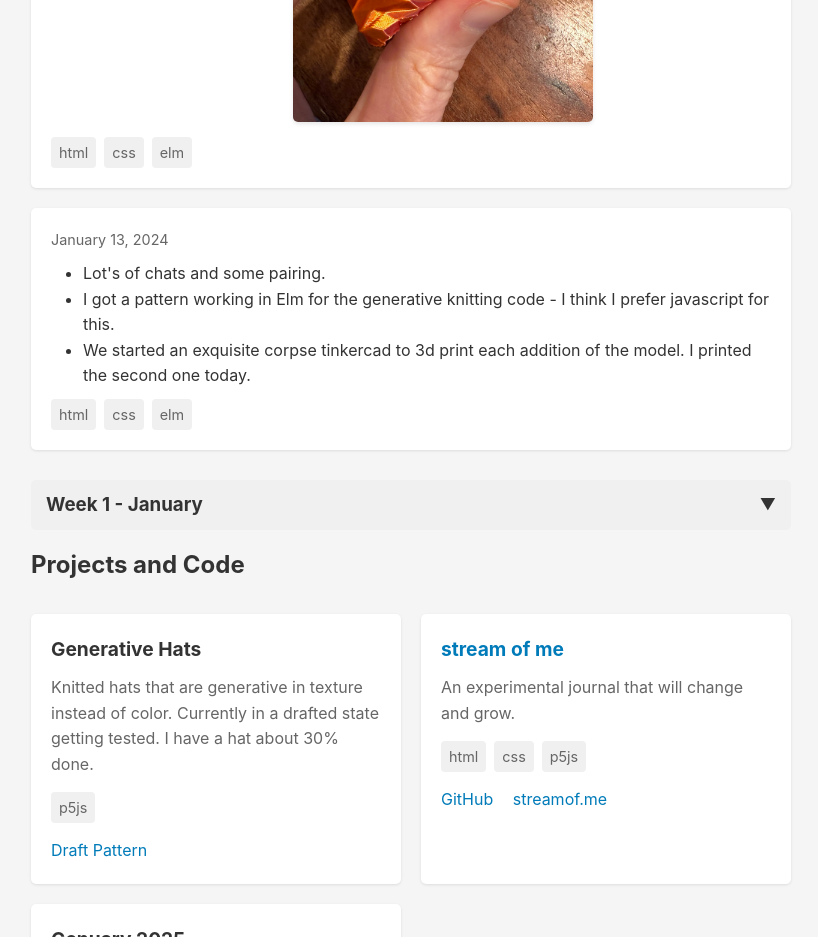
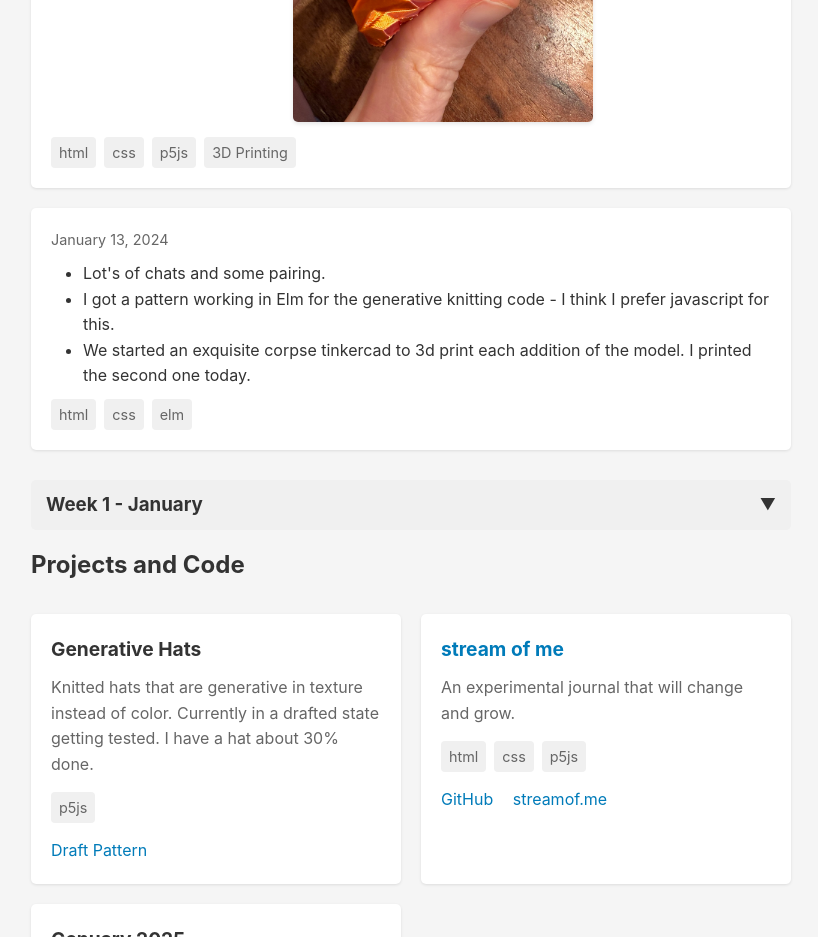
Before and after one commit to fractalkitty/sowo, a plain HTML site: page index.html in a window 1280 px wide. Shown: the part 780-1717 px from the top of the page, without its empty margins (229-1047 px from the left). Drawn offline with Linux system fonts and the light colour scheme.

Commit message:
Update index.html

```diff
--- a/index.html
+++ b/index.html
@@ -73,7 +73,8 @@
             <div class="tags">
               <span class="tag">html</span>
               <span class="tag">css</span>
-              <span class="tag">elm</span>
+              <span class="tag">p5js</span>
+              <span class="tag">3D Printing</span>
             </div>
           </article>
           <article class="blog-post">
```
